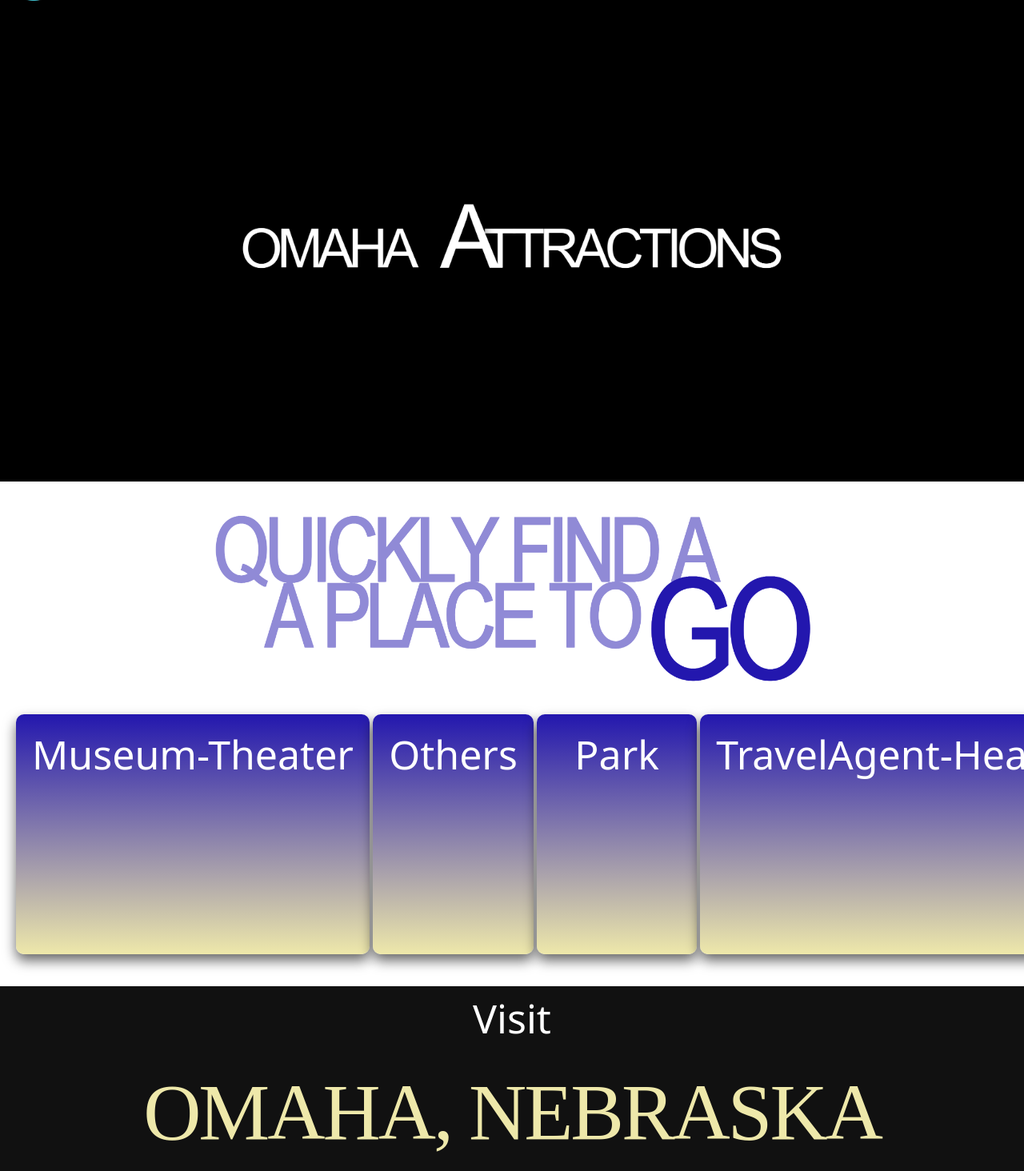
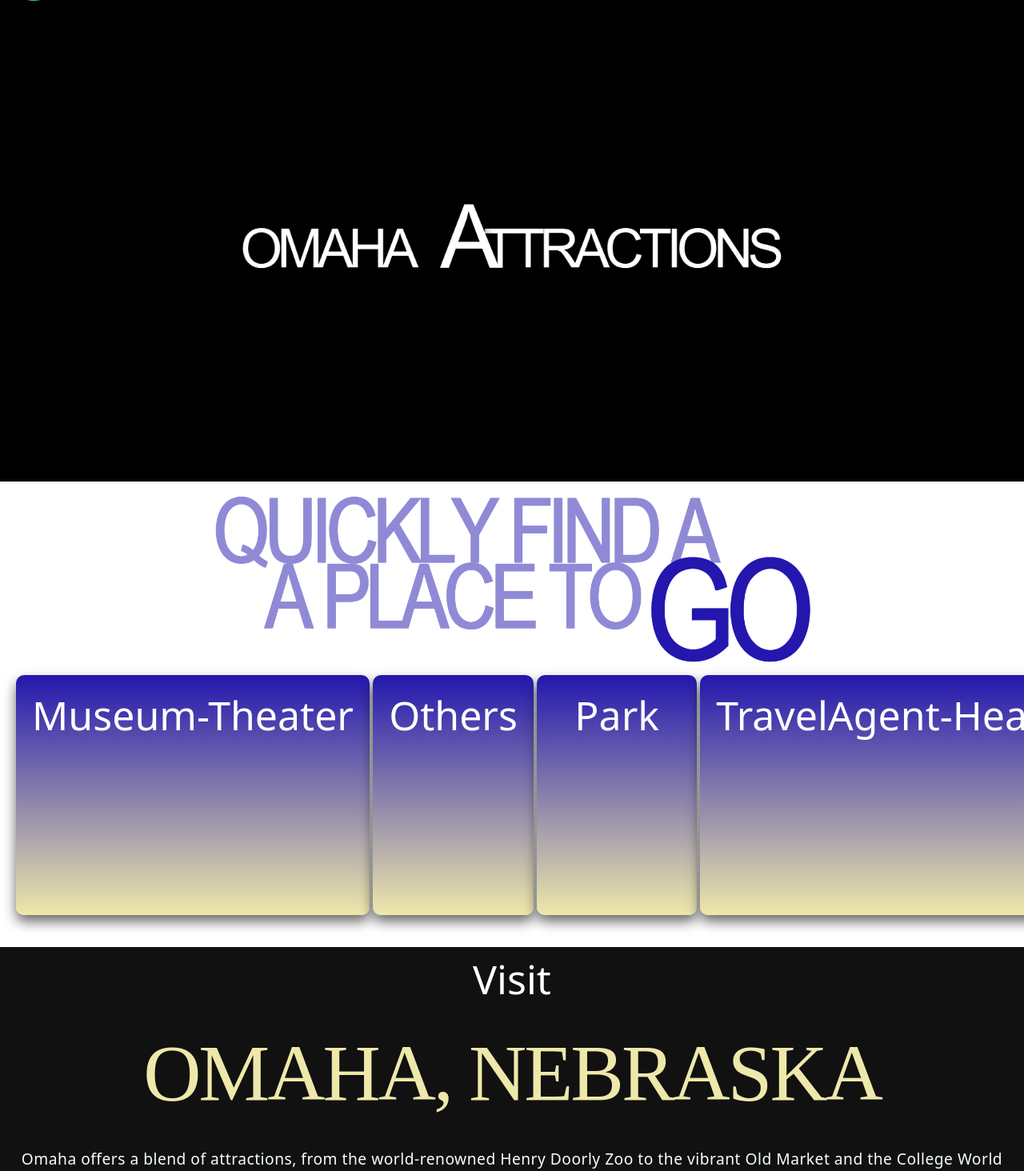
Before and after one commit to Kpatdu/webworkspace, a Django app: page /places/home/ in a window 1280 px wide. Shown: the part 59-1523 px from the top of the page at 80% size. Run offline with Django 5.2, Linux system fonts and the light colour scheme; data comes from the database, SQL or seed files in the repository; some libraries are stand-ins or nearby versions.

Commit message:
Minor changes to static images and home places and home restaurants (fixed margins)

```diff
--- a/omaha_places_app/templates/omaha_places_app/home-places.html
+++ b/omaha_places_app/templates/omaha_places_app/home-places.html
@@ -24,7 +24,6 @@
 <hr class="divider">
 
 <!--List Places and Categories-->
-<br/>
 <div class="things2-do-image-wrapper"><center>
     <img src="{% static 'omaha_places_app/place-where_go.png' %}" alt="Welcome to Omaha Locations" class="header-text-image">
 </center></div>
@@ -131,6 +130,7 @@
         white-space: nowrap;
         padding: 20px 0;
         background-color:rgb(255, 255, 255);
+        margin-top: -50px;
     }
 
     .categories-slider {
@@ -388,6 +388,7 @@
 /* quickly find a place to go */
     .things2-do-image-wrapper img {
         filter: none;
+        margin-bottom: 25px;
     }
 
 </style>
--- a/omaha_places_app/templates/omaha_places_app/home-restaurants.html
+++ b/omaha_places_app/templates/omaha_places_app/home-restaurants.html
@@ -24,7 +24,6 @@
     <hr class="divider">
 
     <!--List Restaurants and Categories-->
-    <br/>
     <div class="things2-do-image-wrapper"><center>
         <img src="{% static 'omaha_places_app/restaurant-where_eat.png' %}" alt="Welcome to Omaha Locations" class="header-text-image">
     </center></div>
@@ -133,6 +132,7 @@
         white-space: nowrap;
         padding: 20px 0;
         background-color:rgb(255, 255, 255); /* background-color: #f9f9f9; */
+        margin-top: -50px;
     }
 
     .categories-slider {
```
Also changed, not shown: static/omaha_places_app/restaurant-home_header_text.png.
